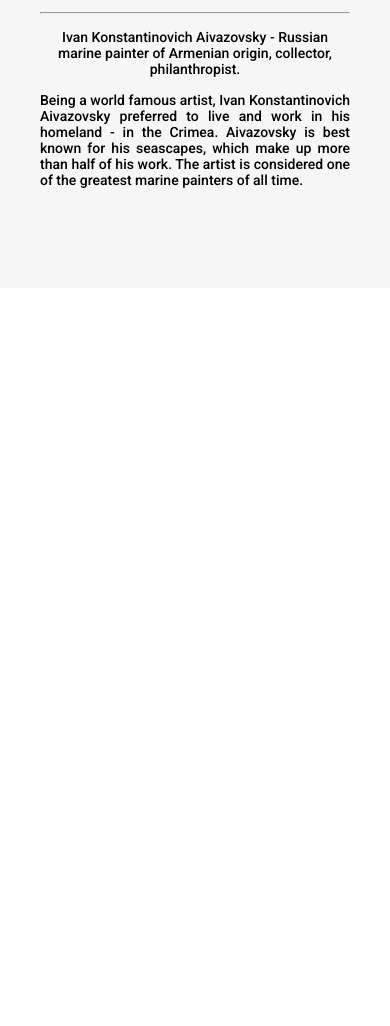
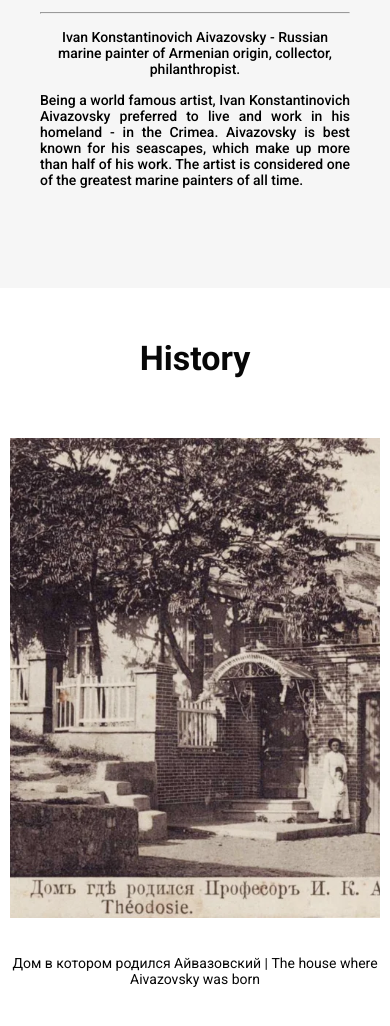
Before and after one commit to SergeyKappa/aivazovski_page, a plain HTML site: page index.html in a window 390 px wide. Shown: the part 1196-2222 px from the top of the page. Before the commit the page ends 1484 px from the top, so only its background shows below. Drawn offline with Linux system fonts and the light colour scheme.

Commit message:
add history section

```diff
--- a/index.css
+++ b/index.css
@@ -3,3 +3,4 @@
 @import url('style/header.css');
 @import url('style/home.css');
 @import url('style/about.css');
+@import url('style/history.css');
--- a/index.html
+++ b/index.html
@@ -44,6 +44,13 @@
         <p class="about__description-en" aria-label="description en">Being a world famous artist, Ivan Konstantinovich Aivazovsky preferred to live and work in his homeland - in the Crimea. Aivazovsky is best known for his seascapes, which make up more than half of his work. The artist is considered one of the greatest marine painters of all time.</p>
         </div>
     </section>
+    <section class="history" aria-label="history section">
+        <div class="container">
+            <h2 class="history__title">History</h2>
+            <img src="assets/webp/history.webp" alt="photo" class="history__photo">
+            <p class="history__description">Дом в котором родился Айвазовский | The house where Aivazovsky was born </p>
+        </div>
+    </section>
   </main>
 
   <footer></footer>
--- a/style/basic.css
+++ b/style/basic.css
@@ -15,7 +15,7 @@
 	text-decoration: none;
 	color: unset;
 }
-h1,
+h1,h2,
 p {
 	margin: 0;
 }
--- /dev/null
+++ b/style/history.css
@@ -0,0 +1,37 @@
+.history {
+    padding: 65px 0 70px;
+    text-align: center;
+    color: var(--color-main-black);
+}
+
+.history__title {
+    font-size: 34px;
+    font-weight: 700;
+}
+
+.history__photo {
+    margin: 60px 0 0 0;
+    width: 100%;
+    max-width: 950px;
+    height: 655px;
+    object-fit: cover;
+}
+
+.history__description {
+    font-size: 18px;
+    margin: 33px 0 0 0;
+}
+
+@media (max-width: 480px) {
+.history {
+        padding: 50px 0 70px;
+    }
+    .history__description {
+        font-size: 14px;
+    }
+
+    .history__photo {
+        height: 480px;
+    }
+
+}
```
